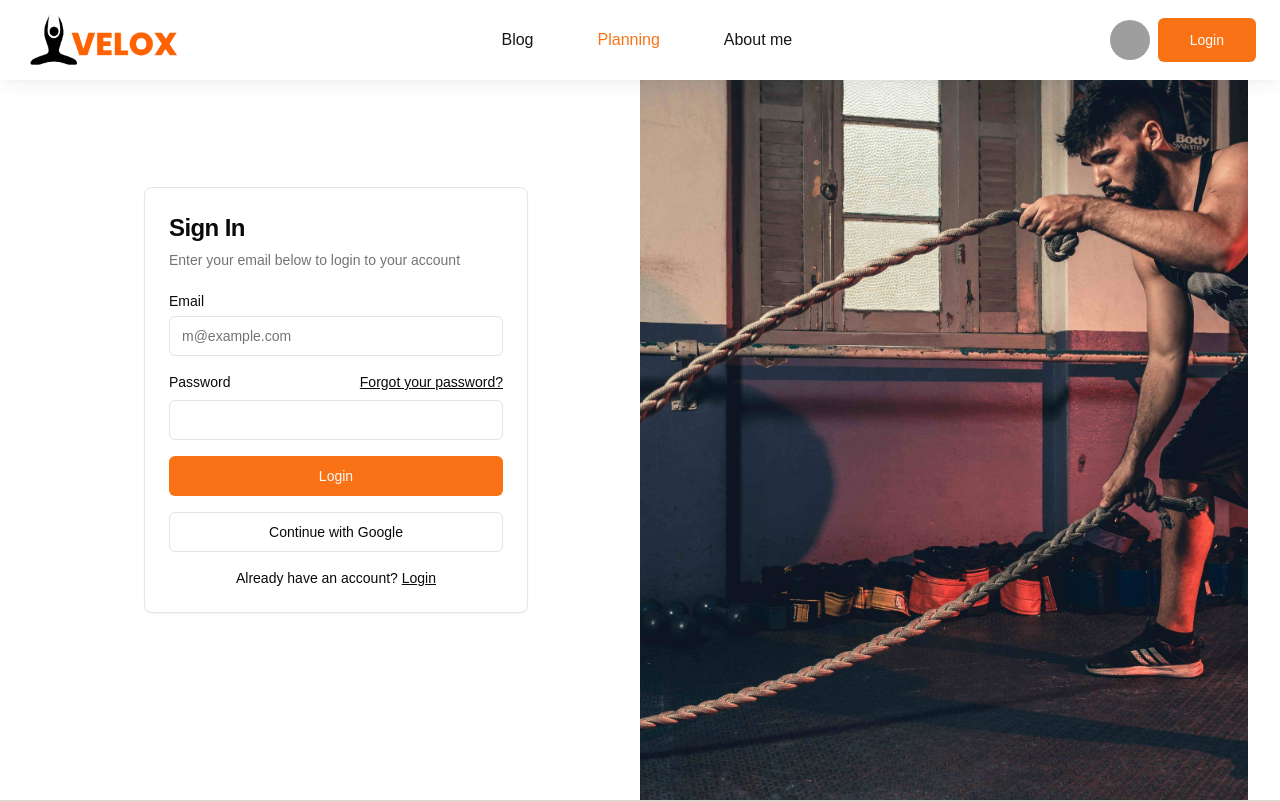
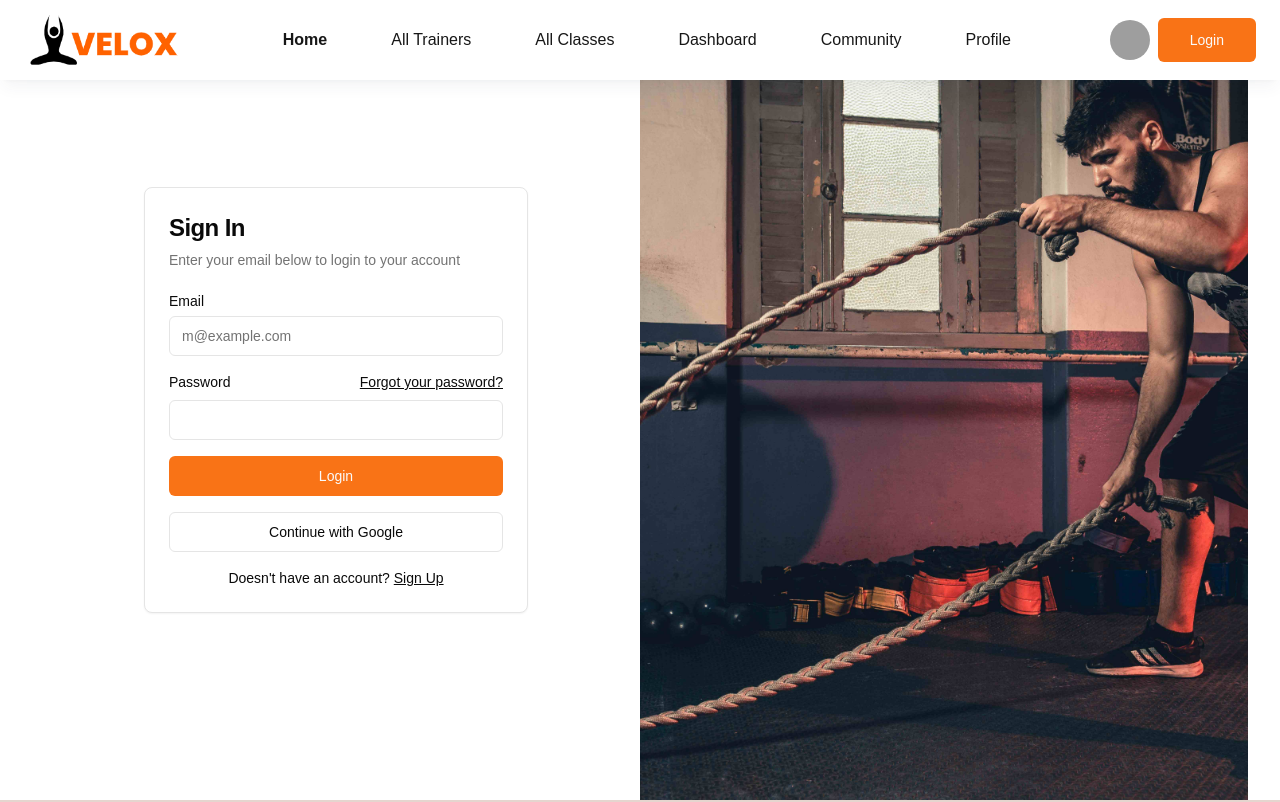
Before and after one commit to Jisan-Dev/Velox-client, a React (Vite) app: page /login in a window 1280 px wide. Shown: the top 802 px of the page. Built offline with nearby package versions, Linux system fonts and the light colour scheme; grey boxes are pictures that could not be loaded; a web font is replaced by a local one.

Commit message:
added other menu names in nav

```diff
--- a/src/components/Header.jsx
+++ b/src/components/Header.jsx
@@ -1,5 +1,5 @@
 import { useEffect, useState } from 'react';
-import { Link, useLocation } from 'react-router-dom';
+import { Link, NavLink, useLocation } from 'react-router-dom';
 import logo from '../assets/images/logovelox.png';
 import { Button } from './ui/button';
 const Header = () => {
@@ -72,33 +72,60 @@ const Header = () => {
                 className={`absolute left-0 top-0 z-[-1] h-[28.5rem] w-full justify-center overflow-hidden  overflow-y-auto overscroll-contain bg-white/90 px-8 pb-12 pt-24 font-medium transition-[opacity,visibility] duration-300 lg:visible lg:relative lg:top-0  lg:z-0 lg:flex lg:h-full lg:w-auto lg:items-stretch lg:overflow-visible lg:bg-white/0 lg:px-0 lg:py-0  lg:pt-0 lg:opacity-100 ${
                   isToggleOpen ? 'visible opacity-100 backdrop-blur-sm' : 'invisible opacity-0'
                 }`}>
-                <li role="none" className="flex items-stretch">
-                  <a
+                <NavLink to={'/'} className={({ isActive }) => (isActive ? 'text-orange-600 flex items-stretch' : 'flex items-stretch')}>
+                  <span
                     role="menuitem"
                     aria-haspopup="false"
-                    className="flex items-center gap-2 py-4 transition-colors duration-300 hover:text-orange-500 focus:text-orange-600 focus:outline-none focus-visible:outline-none lg:px-8">
-                    <span>Blog</span>
-                  </a>
-                </li>
-                <li role="none" className="flex items-stretch">
-                  <a
+                    className="flex items-center gap-2 py-4 transition-colors duration-300 hover:text-orange-500 focus:text-orange-600 focus:outline-none focus-visible:outline-none lg:px-8 font-semibold">
+                    <span>Home</span>
+                  </span>
+                </NavLink>
+                <NavLink to={'/all-trainers'} className={({ isActive }) => (isActive ? 'text-orange-600 flex items-stretch' : 'flex items-stretch')}>
+                  <span
                     role="menuitem"
                     aria-current="page"
                     aria-haspopup="false"
-                    className="flex items-center gap-2 py-4 text-orange-500 transition-colors duration-300 hover:text-orange-600 focus:text-orange-600 focus:outline-none focus-visible:outline-none lg:px-8"
+                    className="flex items-center gap-2 py-4 transition-colors duration-300 hover:text-orange-600 focus:text-orange-600 focus:outline-none focus-visible:outline-none lg:px-8"
                     href="javascript:void(0)">
-                    <span>Planning</span>
-                  </a>
-                </li>
-                <li role="none" className="flex items-stretch">
-                  <a
+                    <span>All Trainers</span>
+                  </span>
+                </NavLink>
+                <NavLink to={'/all-classes'} className={({ isActive }) => (isActive ? 'text-orange-600 flex items-stretch' : 'flex items-stretch')}>
+                  <span
                     role="menuitem"
                     aria-haspopup="false"
                     className="flex items-center gap-2 py-4 transition-colors duration-300 hover:text-orange-500 focus:text-orange-600 focus:outline-none focus-visible:outline-none lg:px-8"
                     href="javascript:void(0)">
-                    <span>About me</span>
-                  </a>
-                </li>
+                    <span>All Classes</span>
+                  </span>
+                </NavLink>
+                <NavLink to={'/dashboard'} className={({ isActive }) => (isActive ? 'text-orange-600 flex items-stretch' : 'flex items-stretch')}>
+                  <span
+                    role="menuitem"
+                    aria-haspopup="false"
+                    className="flex items-center gap-2 py-4 transition-colors duration-300 hover:text-orange-500 focus:text-orange-600 focus:outline-none focus-visible:outline-none lg:px-8"
+                    href="javascript:void(0)">
+                    <span>Dashboard</span>
+                  </span>
+                </NavLink>
+                <NavLink to={'/community'} className={({ isActive }) => (isActive ? 'text-orange-600 flex items-stretch' : 'flex items-stretch')}>
+                  <span
+                    role="menuitem"
+                    aria-haspopup="false"
+                    className="flex items-center gap-2 py-4 transition-colors duration-300 hover:text-orange-500 focus:text-orange-600 focus:outline-none focus-visible:outline-none lg:px-8"
+                    href="javascript:void(0)">
+                    <span>Community</span>
+                  </span>
+                </NavLink>
+                <NavLink to={'/profile'} className={({ isActive }) => (isActive ? 'text-orange-600 flex items-stretch' : 'flex items-stretch')}>
+                  <span
+                    role="menuitem"
+                    aria-haspopup="false"
+                    className="flex items-center gap-2 py-4 transition-colors duration-300 hover:text-orange-500 focus:text-orange-600 focus:outline-none focus-visible:outline-none lg:px-8"
+                    href="javascript:void(0)">
+                    <span>Profile</span>
+                  </span>
+                </NavLink>
               </ul>
               <div className="ml-auto flex items-center px-6 lg:ml-0 lg:p-0">
                 {/*        <!-- Avatar --> */}
@@ -106,9 +133,11 @@ const Header = () => {
                   <img src="https://i.pravatar.cc/40?img=35" alt="user name" title="user name" width="40" height="40" className="max-w-full rounded-full" />
                 </a>
                 {/*        <!-- End Avatar --> */}
-                <Button size="lg" className="ml-2">
-                  Login
-                </Button>
+                <Link to={'/login'}>
+                  <Button size="lg" className="ml-2">
+                    Login
+                  </Button>
+                </Link>
               </div>
             </nav>
           </div>
--- a/src/pages/homepage/authentications/Login.jsx
+++ b/src/pages/homepage/authentications/Login.jsx
@@ -45,9 +45,9 @@ const Login = () => {
               </div>
             </form>
             <div className="mt-4 text-center text-sm">
-              Already have an account?{' '}
-              <Link href="/login" className="underline">
-                Login
+              Doesn&#39;t have an account?{' '}
+              <Link to="/register" className="underline">
+                Sign Up
               </Link>
             </div>
           </CardContent>
--- a/src/pages/homepage/authentications/Register.jsx
+++ b/src/pages/homepage/authentications/Register.jsx
@@ -58,7 +58,7 @@ const Register = () => {
             </form>
             <div className="mt-4 text-center text-sm">
               Already have an account?{' '}
-              <Link href="/login" className="underline">
+              <Link to="/login" className="underline">
                 Login
               </Link>
             </div>
@@ -66,7 +66,7 @@ const Register = () => {
         </Card>
 
         <div data-aos="fade-left" data-aos-duration="1000" className=" w-1/2 max-sm:w-full">
-          <img src={signUp} className="h-[800px] w-full object-cover" />
+          <img src={signUp} className="h-[800px] w-full object-cover" loading="lazy" />
         </div>
       </div>
     </div>
```
